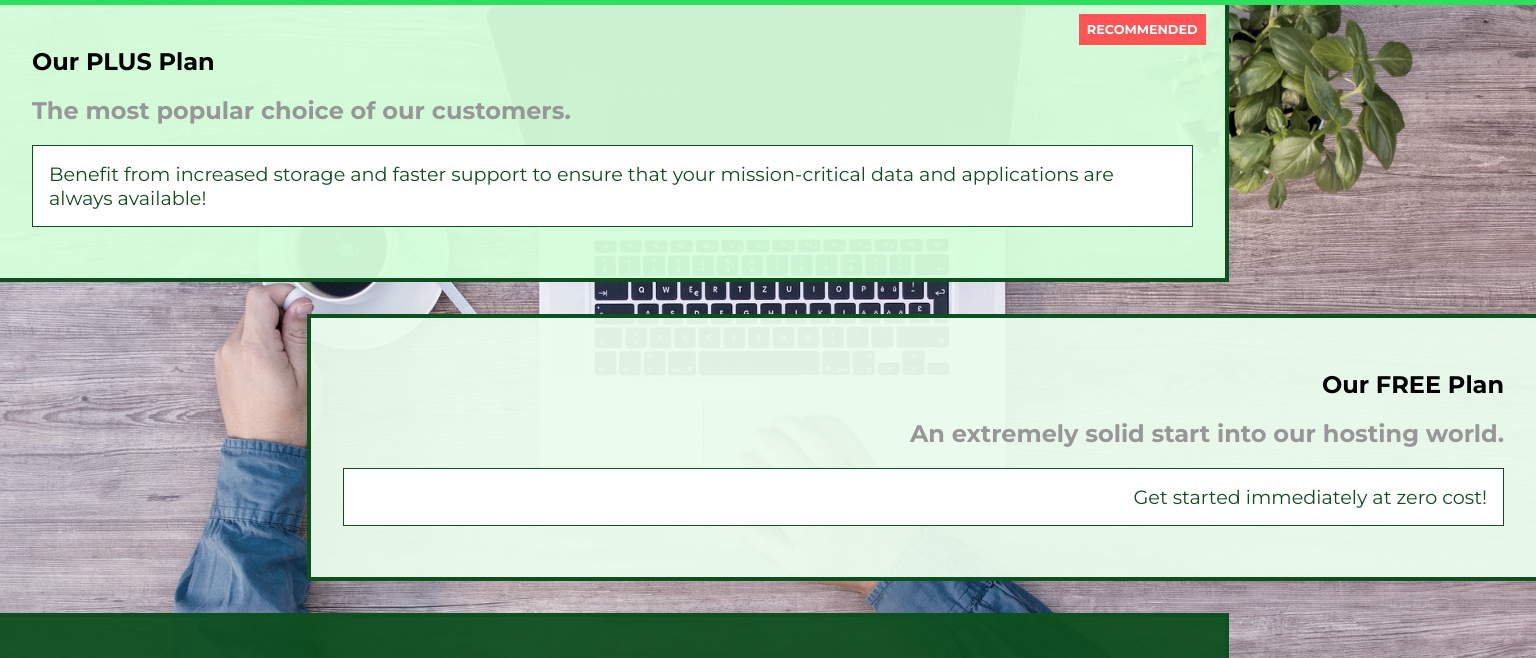
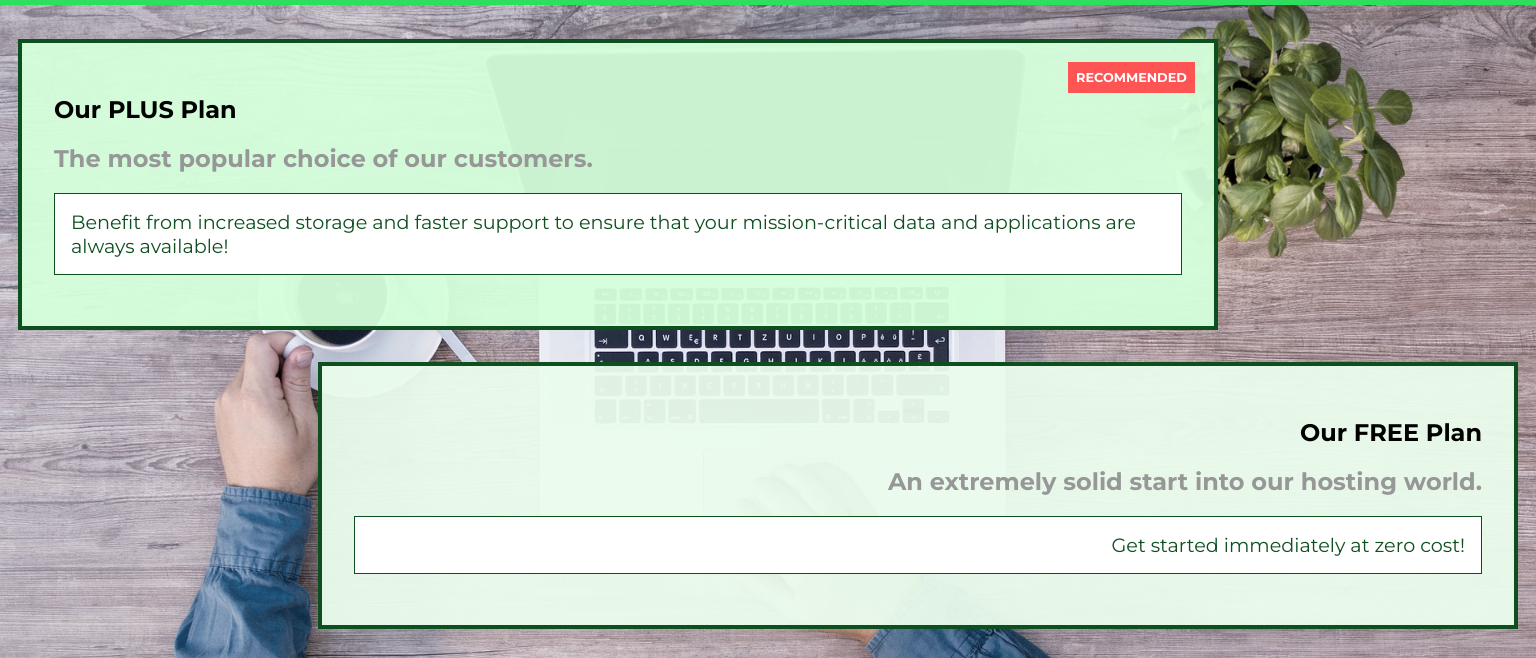
Before and after one commit to Bilguun1015/css-project-1, a plain HTML site: page packages/index.html in a window 1536 px wide. Shown: the part 57-715 px from the top of the page. Drawn offline with Linux system fonts and the light colour scheme.

Commit message:
responsive design for packages

```diff
--- a/packages/packages.css
+++ b/packages/packages.css
@@ -89,3 +89,25 @@ main {
 #premium .package__subtitle {
   color: #bbb;
 }
+
+@media (min-width: 41rem) {
+  main {
+    margin: 3rem auto;
+    max-width: 1500px;
+  }
+}
+
+@media (min-width: 1500px) {
+  .package {
+    border-left: 4px solid #0e4f1f;
+  }
+
+  #free {
+    border-right: 4px solid #0e4f1f;
+  }
+
+  #free:hover,
+  #free:active {
+    border-right-color: #ff5454;
+  }
+}
```
